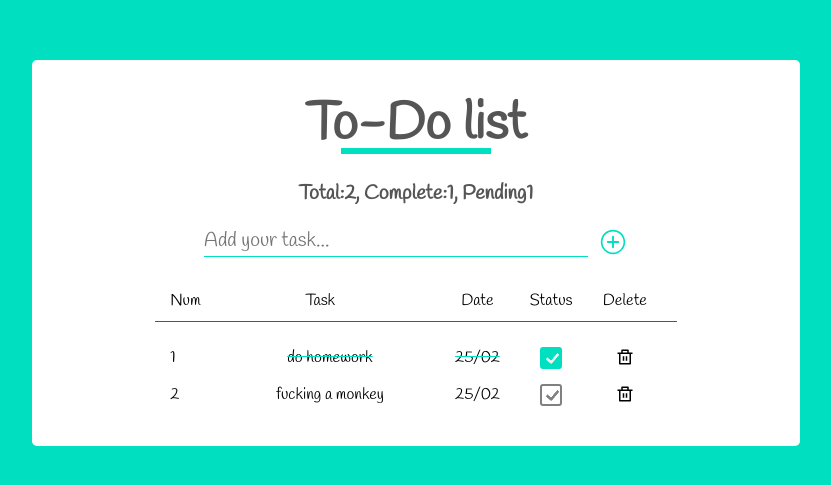
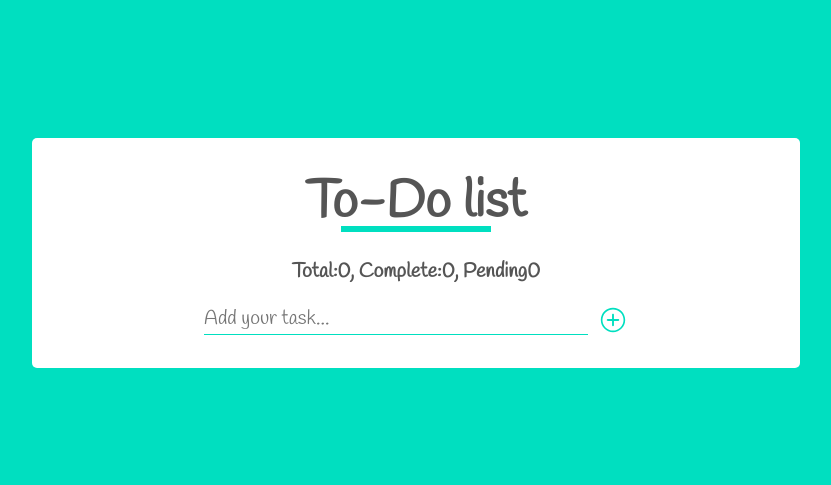
Before and after one commit to MohammadGhajari/react-todo, a React (Vite) app in the folder react-todo/: page / in a window 1280 px wide. Shown: the part 147-632 px from the top of the page, without its empty margins (224-1055 px from the left). Built offline with nearby package versions, Linux system fonts and the light colour scheme.

Commit message:
add local storage

```diff
--- a/react-todo/src/App.tsx
+++ b/react-todo/src/App.tsx
@@ -1,16 +1,20 @@
-import React, { useState } from "react";
+import React, { useEffect, useState } from "react";
 import AddToDo from "./components/AddToDo";
 import Header from "./components/Header";
 import ToDos from "./components/ToDos";
 import "./css/app.css";
 
 const App: React.FC = () => {
-    const [toDoes, setToDoes] = useState<
-        { num: number; text: string; date: string; status: string }[]
-    >([
-        { num: 1, text: "do homework", date: "25/02", status: "complete" },
-        { num: 2, text: "fucking a monkey", date: "25/02", status: "incomplete" },
-    ]);
+
+    const [toDoes, setToDoes] = useState<{ num: number; text: string; date: string; status: string }[]>([]);
+
+    useEffect(() => {
+        if(JSON.parse(localStorage.getItem('todoes')!))
+            setToDoes(JSON.parse(localStorage.getItem('todoes')!));
+
+    }, []);
+
+
 
     const totalToDo = toDoes.length;
     const completedCount = toDoes.filter(
@@ -20,6 +24,7 @@ const App: React.FC = () => {
 
     return (
         <div className="app">
+
             <div className="page">
                 <Header
                     totalToDo={totalToDo}
--- a/react-todo/src/components/AddToDo.tsx
+++ b/react-todo/src/components/AddToDo.tsx
@@ -15,19 +15,22 @@ const AddToDo: React.FC<entry> = ({setToDoes, todos}) => {
     const [value, setValue] = useState("");
     const date = new Date();
 
-    function handleClick () {
-        if(value) {
+    function handleAdd () {
+         if(value) {
             setToDoes([...todos, {num: todos.length + 1, text: value, date: date.toString().split(' ')[1] + " " + date.toString().split(' ')[2], status: "incomplete"}]);
             setValue("");
+            localStorage.clear();
+            localStorage.setItem('todoes', JSON.stringify([...todos, {num: todos.length + 1, text: value, date: date.toString().split(' ')[1] + " " + date.toString().split(' ')[2], status: "incomplete"}]));
         }
+    }
+
+    function handleClick () {
+       handleAdd();
     }
 
     function handleKeyDown (e: Event) {
         if(e.key === 'Enter') {
-            if(value) {
-                setToDoes([...todos, {num: todos.length + 1, text: value, date: date.toString().split(' ')[1] + " " + date.toString().split(' ')[2], status: "incomplete"}]);
-                setValue("");
-            }
+            handleAdd();
         }
     }
 
--- a/react-todo/src/css/app.css
+++ b/react-todo/src/css/app.css
@@ -34,6 +34,8 @@ body {
 }
 
 .page {
+  position: relative;
+  z-index: 2;
   display: flex;
   flex-direction: column;
   justify-content: flex-start;
@@ -142,6 +144,21 @@ body {
   max-height: 50vh;
   overflow: auto;
   overflow-x: hidden;
+}
+
+.item-container::-webkit-scrollbar {
+  width: 2px;
+  height: 2px;
+}
+
+.item-container::-webkit-scrollbar-thumb {
+  background-color: #00dfc0;
+  border-radius: 5px;
+}
+
+.item-container::-webkit-scrollbar-track {
+  background-color: #333;
+  border-radius: 5px;
 }
 
 .table-data-container {
--- a/react-todo/src/sass/app.scss
+++ b/react-todo/src/sass/app.scss
@@ -36,6 +36,8 @@ body {
     overflow: hidden;
 }
 .page {
+    position: relative;
+    z-index: 2;
     display: flex;
     flex-direction: column;
     justify-content: flex-start;
@@ -152,8 +154,22 @@ body {
     overflow: auto;
     overflow-x: hidden;
 }
+
+.item-container::-webkit-scrollbar {
+    width: 2px;
+    height: 2px;
+
+}
+.item-container::-webkit-scrollbar-thumb {
+    background-color: $color-primary;
+    border-radius: 5px;
+}
+.item-container::-webkit-scrollbar-track {
+    background-color: #333;
+    border-radius: 5px;
+}
+
 .table-data-container {
-
     margin-top: 0.5rem;
     padding: 0 1.5rem 1rem;
     display: flex;
```
Also changed, not shown: 1 other file (tests, documents, lock files or other folders).
